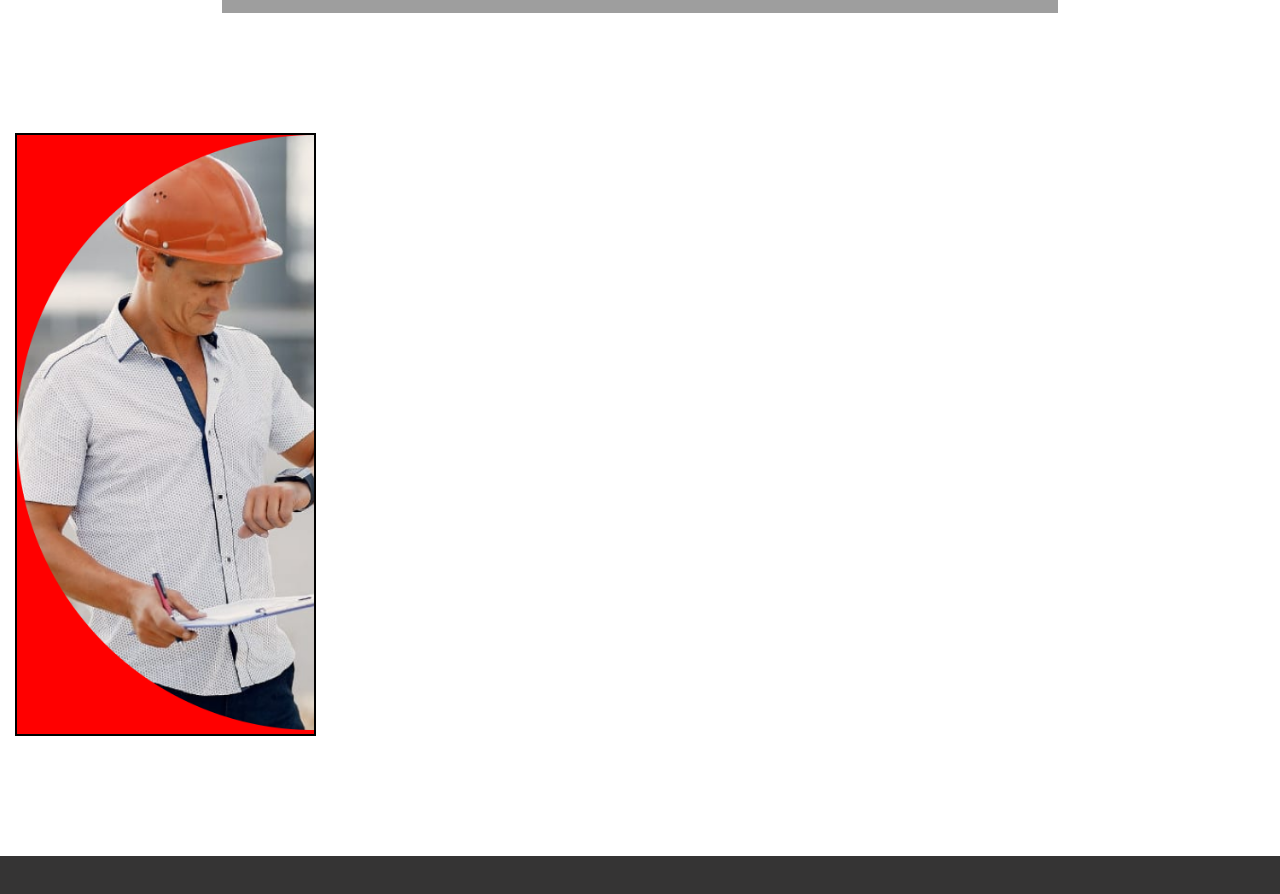
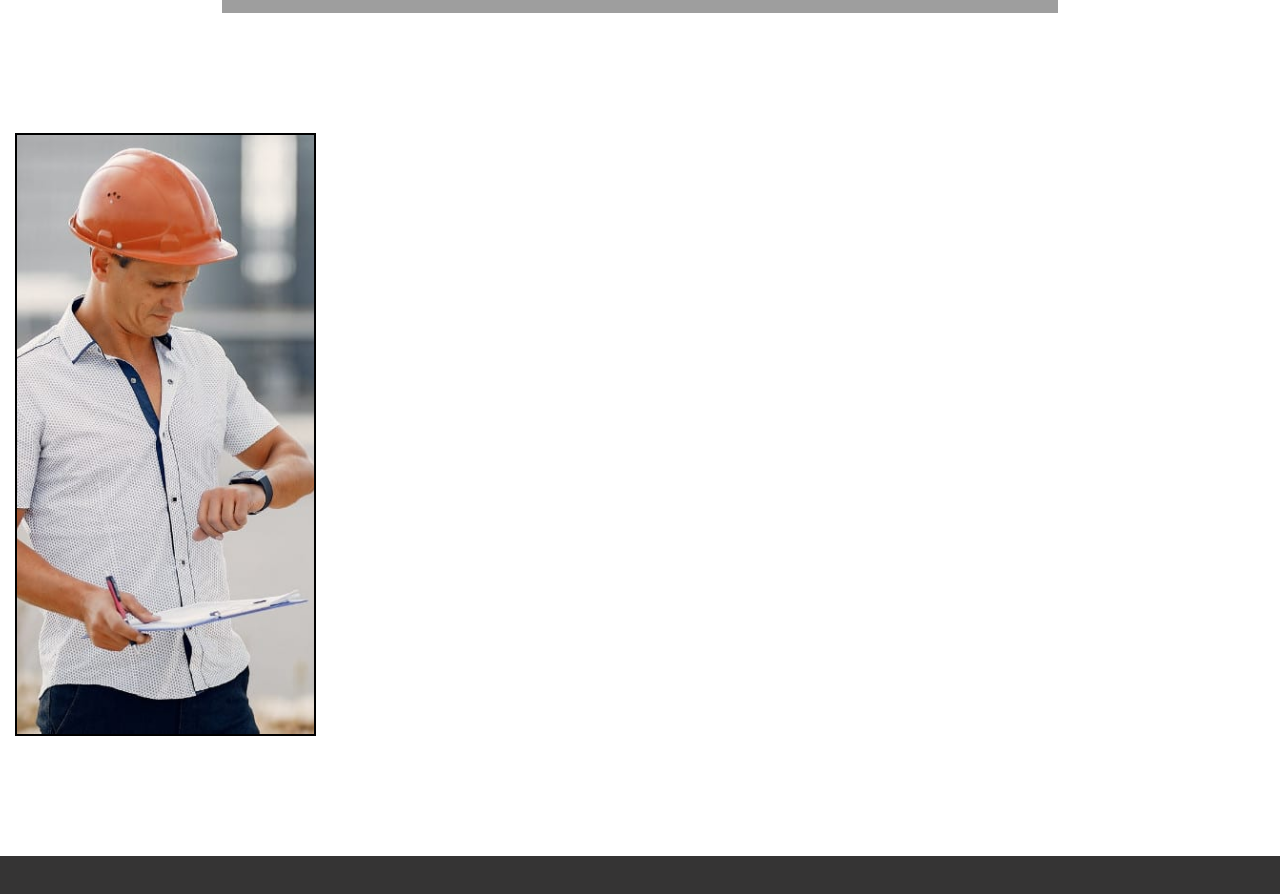
Before and after one commit to XenoPOMP/college-2022-practice-project, a React (Vite) app: page / in a window 1280 px wide. Shown: the part 680-1574 px from the top of the page. Built offline with nearby package versions, Linux system fonts and the light colour scheme; grey boxes are pictures that could not be loaded; a web font is replaced by a local one.

Commit message:
update RoundPhoto props

```diff
--- a/src/assets/components/RoundPhoto/RoundPhoto.module.scss
+++ b/src/assets/components/RoundPhoto/RoundPhoto.module.scss
@@ -2,14 +2,6 @@
   border: 2px solid black;
   background: red;
   width: 100%;
-
-  img {
-    width: 100%;
-    aspect-ratio: 1 / 2;
-  }
-
-  &.left {
-  }
-
-  &.right {}
+  aspect-ratio: 1 / 2;
+  overflow: hidden;
 }
--- a/src/assets/components/RoundPhoto/RoundPhoto.tsx
+++ b/src/assets/components/RoundPhoto/RoundPhoto.tsx
@@ -3,29 +3,12 @@ import { RoundPhotoProps } from './RoundPhoto.props';
 import cn from 'classnames';
 import styles from './RoundPhoto.module.scss';
 
-const RoundPhoto: FC<RoundPhotoProps> = ({ photo, className, round }) => {
+const RoundPhoto: FC<RoundPhotoProps> = ({ src, className }) => {
   const blockRef = useRef(null);
 
-  const getRoundedStyles = () => {
-    switch (round) {
-      case 'left': {
-        return cn(styles.left);
-      }
-      case 'right': {
-        return cn(styles.right);
-      }
-      default: {
-        return cn(styles.left);
-      }
-    }
-  };
-
   return (
-    <div
-      ref={blockRef}
-      className={cn(styles.round, className, getRoundedStyles())}
-    >
-      {photo.src && <img src={photo.src} />}
+    <div ref={blockRef} className={cn(styles.round, className?.container)}>
+      {src && <img src={src} className={className?.image} />}
     </div>
   );
 };
--- a/src/assets/sections/FactsSection/FactsSection.module.scss
+++ b/src/assets/sections/FactsSection/FactsSection.module.scss
@@ -1,8 +1,16 @@
+@import "./src/assets/styles/flexCenter";
+
 .section {
   background: white;
 
   .photo {
     grid-column-start: 1;
     grid-column-end: 4;
+    @extend %flexCenter;
+
+    .image {
+      margin-left: 60%;
+      height: 100%;
+    }
   }
 }
--- a/src/assets/sections/FactsSection/FactsSection.tsx
+++ b/src/assets/sections/FactsSection/FactsSection.tsx
@@ -3,15 +3,14 @@ import Section from '../../components/Section/Section';
 import styles from './FactsSection.module.scss';
 import cn from 'classnames';
 import RoundPhoto from '../../components/RoundPhoto/RoundPhoto';
-import manLooking from '../../images/facts_man_looking.png';
+import manLookingFull from '../../images/Daily-Report.jpg';
 
 const FactsSection = () => {
   return (
     <Section className={cn(styles.section)}>
       <RoundPhoto
-        round={'left'}
-        photo={{ src: manLooking }}
-        className={cn(styles.photo)}
+        src={manLookingFull}
+        className={{ container: cn(styles.photo), image: cn(styles.image) }}
       />
     </Section>
   );
```
Also changed, not shown: src/assets/components/RoundPhoto/RoundPhoto.props.ts (+4 -4 lines), src/assets/images/Daily-Report.jpg (added).
